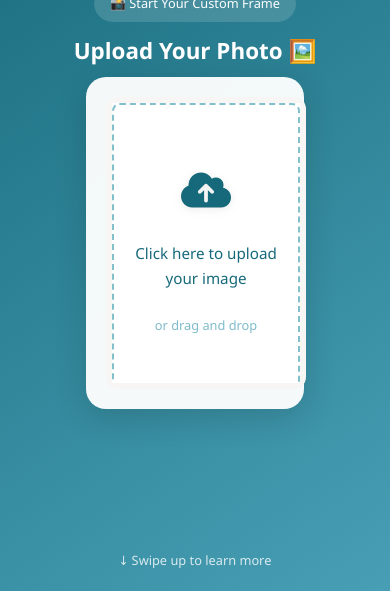
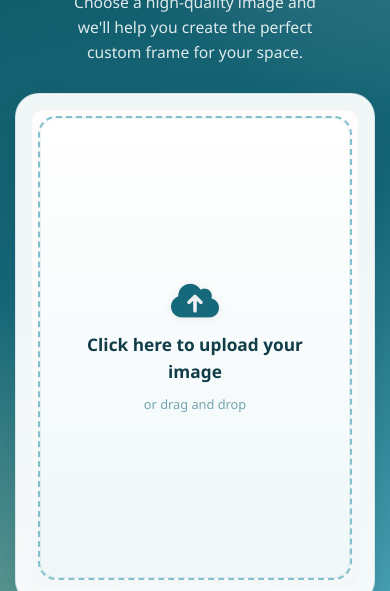
Before and after one commit to anurag450812/jb-creations-website, a website: page customize.html in a window 390 px wide. Shown: the part 253-844 px from the top of the page. Drawn offline with Linux system fonts and the light colour scheme; no server answers.

Commit message:
Mobile customization page: hero section redesign, alignment fixes, and border radius removal. Desktop untouched.

```diff
--- a/customize.html
+++ b/customize.html
@@ -299,34 +299,51 @@
         @media (max-width: 768px) {
             /* Full-screen swipeable sections on mobile */
             .upload-hero-wrapper {
-                padding: 0;
+                padding: 0 0 18px;
                 height: calc(100vh - 56px);
                 overflow: hidden;
-                scroll-snap-type: y mandatory;
+                scroll-snap-type: y proximity;
                 overflow-y: auto;
+                background: linear-gradient(180deg, #f4ede8 0%, #fff8f2 34%, #eef7f8 100%);
             }
 
             .upload-hero-section {
                 min-height: calc(100vh - 56px);
-                height: calc(100vh - 56px);
-                padding: 20px 16px;
-                border-radius: 0;
+                height: auto;
+                padding: 24px 14px 34px;
                 margin: 0;
                 display: flex;
                 flex-direction: column;
-                justify-content: center;
-                align-items: center;
+                justify-content: flex-start;
+                align-items: stretch;
                 scroll-snap-align: start;
-                text-align: center !important;
+                text-align: left !important;
+                border-radius: 0 !important;
+                background:
+                    radial-gradient(circle at top right, rgba(255, 255, 255, 0.22) 0%, transparent 34%),
+                    radial-gradient(circle at bottom left, rgba(255, 166, 43, 0.18) 0%, transparent 36%),
+                    linear-gradient(165deg, #0f5564 0%, #16697A 52%, #4ea9bb 100%) !important;
+                box-shadow: 0 20px 44px rgba(15, 85, 100, 0.18);
+            }
+
+            .upload-hero-section::before {
+                top: -120px;
+                right: -90px;
+                width: 240px;
+                height: 240px;
+                background: radial-gradient(circle, rgba(255,255,255,0.18) 0%, transparent 72%);
             }
 
             /* Reset new desktop layout structure for mobile */
             .upload-hero-layout {
                 display: flex !important;
                 flex-direction: column !important;
-                align-items: center !important;
-                text-align: center !important;
-                gap: 0 !important;
+                align-items: stretch !important;
+                text-align: left !important;
+                gap: 18px !important;
+                width: 100% !important;
+                max-width: 430px !important;
+                margin: 0 auto !important;
             }
 
             .upload-hero-copy {
@@ -336,6 +353,7 @@
                 text-align: center !important;
                 width: 100% !important;
                 padding: 0 !important;
+                gap: 10px !important;
             }
 
             .desktop-upload-text,
@@ -364,32 +382,50 @@
             }
 
             .upload-hero-section h1 {
-                font-size: 1.4rem;
-                margin-bottom: 12px;
+                font-size: clamp(1.95rem, 7vw, 2.35rem);
+                margin: 0;
+                line-height: 1.05;
+                letter-spacing: -0.03em;
+                max-width: 9ch;
+                text-align: center !important;
             }
 
             .upload-hero-copy > p {
-                display: none !important;
+                display: block !important;
+                margin: 0 0 6px !important;
+                max-width: 28ch !important;
+                font-size: 0.98rem !important;
+                line-height: 1.6 !important;
+                color: rgba(255, 255, 255, 0.86) !important;
+                text-align: center !important;
             }
 
             .upload-hero-badge {
-                padding: 8px 16px;
-                font-size: 0.8rem;
-                margin-bottom: 16px;
+                padding: 10px 14px;
+                font-size: 0.74rem;
+                margin-bottom: 4px;
+                letter-spacing: 0.08em;
+                text-transform: uppercase;
+                border: 1px solid rgba(255, 255, 255, 0.16);
+                background: rgba(255, 255, 255, 0.14);
+                color: #fff4dd;
+                box-shadow: inset 0 1px 0 rgba(255, 255, 255, 0.08);
             }
 
             /* Restore previous upload box styling - NOT full width */
             .upload-box-wrapper {
-                padding: 20px !important;
-                background: rgba(255,255,255,0.95) !important;
-                border-radius: 20px !important;
-                box-shadow: 0 8px 32px rgba(0,0,0,0.15) !important;
-                width: 90% !important;
-                max-width: 350px !important;
-                margin: 0 auto !important;
+                padding: 16px !important;
+                background: rgba(255,255,255,0.94) !important;
+                border-radius: 24px !important;
+                box-shadow: 0 18px 38px rgba(8, 44, 52, 0.18) !important;
+                border: 1px solid rgba(22, 105, 122, 0.12) !important;
+                width: 100% !important;
+                max-width: 360px !important;
+                margin: 4px auto 0 !important;
                 display: flex !important;
                 flex-direction: column !important;
                 color: inherit !important;
+                backdrop-filter: blur(8px) !important;
             }
 
             /* Hide "Select Your Image" header on mobile */
@@ -398,20 +434,46 @@
             }
 
             .upload-box-wrapper .frame {
-                min-height: 200px !important;
-                border-radius: 12px;
-                background: #f8f6f4 !important;
+                min-height: 208px !important;
+                border-radius: 18px;
+                background: linear-gradient(180deg, #fffdfb 0%, #f3f7f8 100%) !important;
             }
 
             .upload-box-wrapper .image-container {
-                min-height: 200px !important;
+                min-height: 208px !important;
             }
 
             .upload-box-wrapper .upload-overlay {
                 border: 2px dashed #82C0CC !important;
-                padding: 20px !important;
-                background: transparent !important;
-                box-shadow: none !important;
+                padding: 22px 18px !important;
+                background: linear-gradient(180deg, rgba(255,255,255,0.95) 0%, rgba(130, 192, 204, 0.12) 100%) !important;
+                box-shadow: inset 0 0 0 1px rgba(22, 105, 122, 0.08), 0 12px 24px rgba(22, 105, 122, 0.08) !important;
+                border-radius: 18px !important;
+                display: flex !important;
+                flex-direction: column !important;
+                justify-content: center !important;
+                align-items: center !important;
+                text-align: center !important;
+                row-gap: 8px !important;
+            }
+
+            .upload-box-wrapper .upload-overlay i {
+                font-size: 2.4rem !important;
+                color: #16697A !important;
+                margin-bottom: 2px !important;
+            }
+
+            .upload-box-wrapper .upload-overlay p {
+                font-size: 1.08rem !important;
+                font-weight: 800 !important;
+                margin: 0 !important;
+                color: #103d47 !important;
+                text-align: center !important;
+            }
+
+            .upload-box-wrapper .upload-hint {
+                font-size: 0.9rem !important;
+                color: #3d8293 !important;
             }
 
             /* Full-screen instructions section */
@@ -501,13 +563,20 @@
 
             /* Swipe hint indicator */
             .upload-hero-section::after {
-                content: '↓ Swipe up to learn more';
+                content: 'Swipe for next steps';
                 position: absolute;
-                bottom: 20px;
+                bottom: 16px;
                 left: 50%;
                 transform: translateX(-50%);
-                font-size: 0.8rem;
-                color: rgba(255,255,255,0.8);
+                font-size: 0.72rem;
+                color: rgba(255,255,255,0.9);
+                letter-spacing: 0.08em;
+                text-transform: uppercase;
+                padding: 8px 12px;
+                border-radius: 999px;
+                background: rgba(255, 255, 255, 0.12);
+                border: 1px solid rgba(255, 255, 255, 0.14);
+                backdrop-filter: blur(8px);
                 animation: bounce 2s infinite;
             }
 
--- a/desktop-specific.css
+++ b/desktop-specific.css
@@ -336,16 +336,16 @@
     .upload-box-wrapper {
         position: relative !important;
         z-index: 1 !important;
-        display: inline-grid !important;
+        display: inline-grid;
         flex-direction: column !important;
         justify-content: center !important;
         align-self: stretch !important;
         color: #70e7ff !important;
         background: rgba(255, 255, 255, 0.98) !important;
         border-radius: 30px !important;
-        padding: 0px 28px !important;
+        padding: 43px 28px 61px ;
         max-width: none !important;
-        margin: 0 !important;
+        margin: 30px 0px 15px ;
         box-shadow: 0 22px 45px rgba(10, 43, 51, 0.18) !important;
         border: 1px solid rgba(22, 105, 122, 0.08) !important;
     }
@@ -381,7 +381,12 @@
         min-height: 330px !important;
     }
 
-    #heroUploadOverlay,
+    #heroUploadOverlay {
+        box-shadow: rgba(235, 234, 234, 0.55) 0px 0px 0px 1px inset;
+        color: #185690;
+        text-align: left;
+    }
+
     .upload-box-wrapper .upload-overlay {
         border: 2px dashed rgba(72, 159, 181, 0.55) !important;
         border-radius: 18px !important;
```
